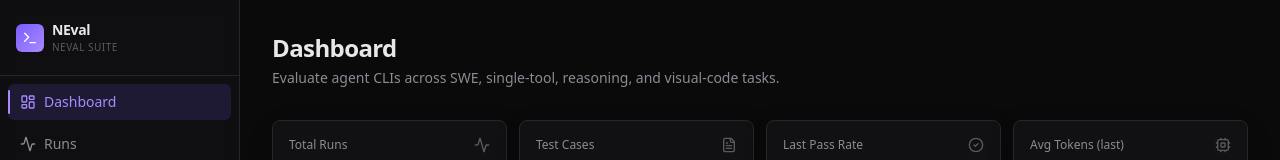
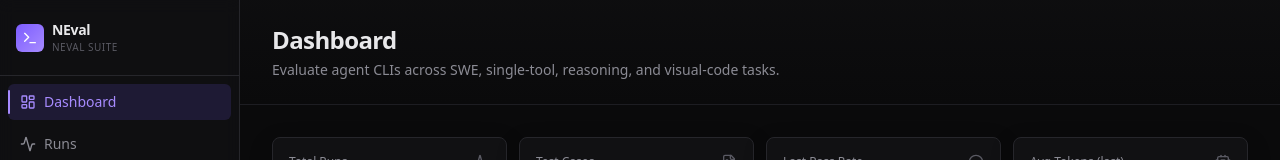
Before and after one commit to RasputinKaiser/OpenEval, a Next.js app: page / in a window 1280 px wide. Shown: the top 160 px of the page. Built offline with nearby package versions, Linux system fonts and the light colour scheme; no server answers; the database is empty.

Commit message:
Add gradient hero band to dashboard header

```diff
--- a/app/page.tsx
+++ b/app/page.tsx
@@ -41,7 +41,7 @@ export default async function Page() {
 
   return (
     <div className="p-8 max-w-7xl mx-auto">
-      <header className="mb-8">
+      <header className="mb-8 -mx-8 -mt-8 px-8 py-6 border-b border-bd-subtle bg-gradient-to-b from-bg-subtle/50 to-transparent">
         <h1 className="text-2xl font-semibold tracking-tight">Dashboard</h1>
         <p className="text-sm text-fg-muted mt-1">Evaluate agent CLIs across SWE, single-tool, reasoning, and visual-code tasks.</p>
       </header>
```
